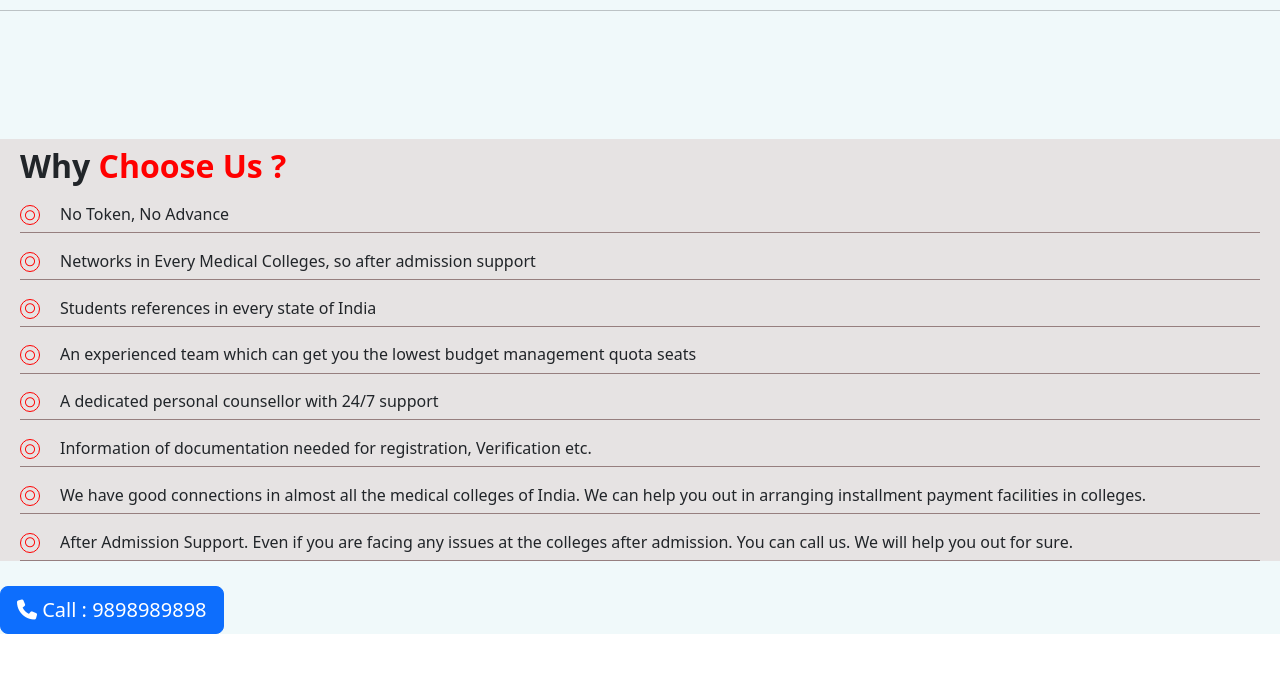
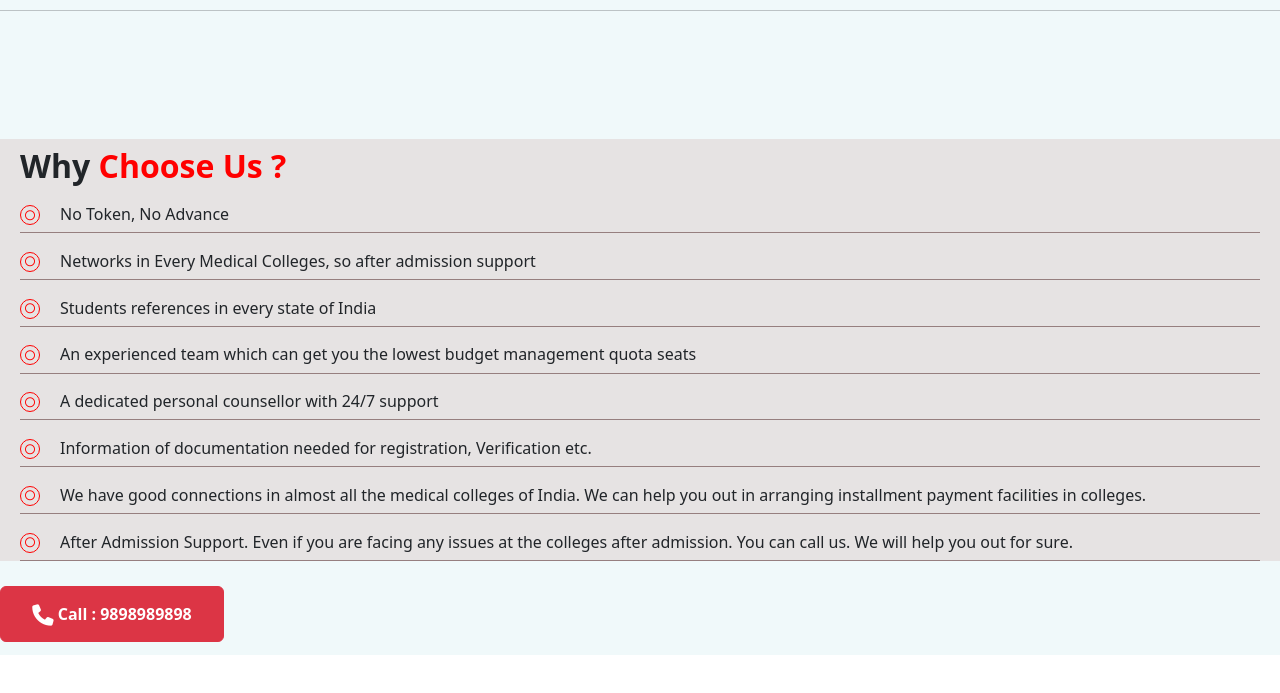
Before and after one commit to piyush254/Edu, a plain HTML site: page index.html in a window 1280 px wide. Shown: the part 4013-4706 px from the top of the page. Drawn offline with nearby package versions, Linux system fonts and the light colour scheme.

Commit message:
Education of mbbs

```diff
--- a/index.html
+++ b/index.html
@@ -231,8 +231,8 @@
           <span class="span2">Choose Us ?</span>
         </h1>
       </div>
-      <button type="button" class=" mylargebtn btn btn-primary btn-lg">
-        <i class="fa-solid fa-phone"></i>
+      <button style="height: 3.5rem; width: 14rem;" type="button" class=" mylargebtn btn btn-danger">
+        <i class="fa-solid fa-phone fa-lg"></i>
         Call : 9898989898 </button>
     <div class="whatsappFixed" style="z-index: 9;">
       <i class="fa fa-whatsapp" style="font-size: 35px; color: #fff"></i>
--- a/styles.css
+++ b/styles.css
@@ -288,4 +288,6 @@ nav img{
 
 .mylargebtn{
   margin-top: 2%;
+  margin-bottom: 1%;
+  font-weight: 600;
 }
```
